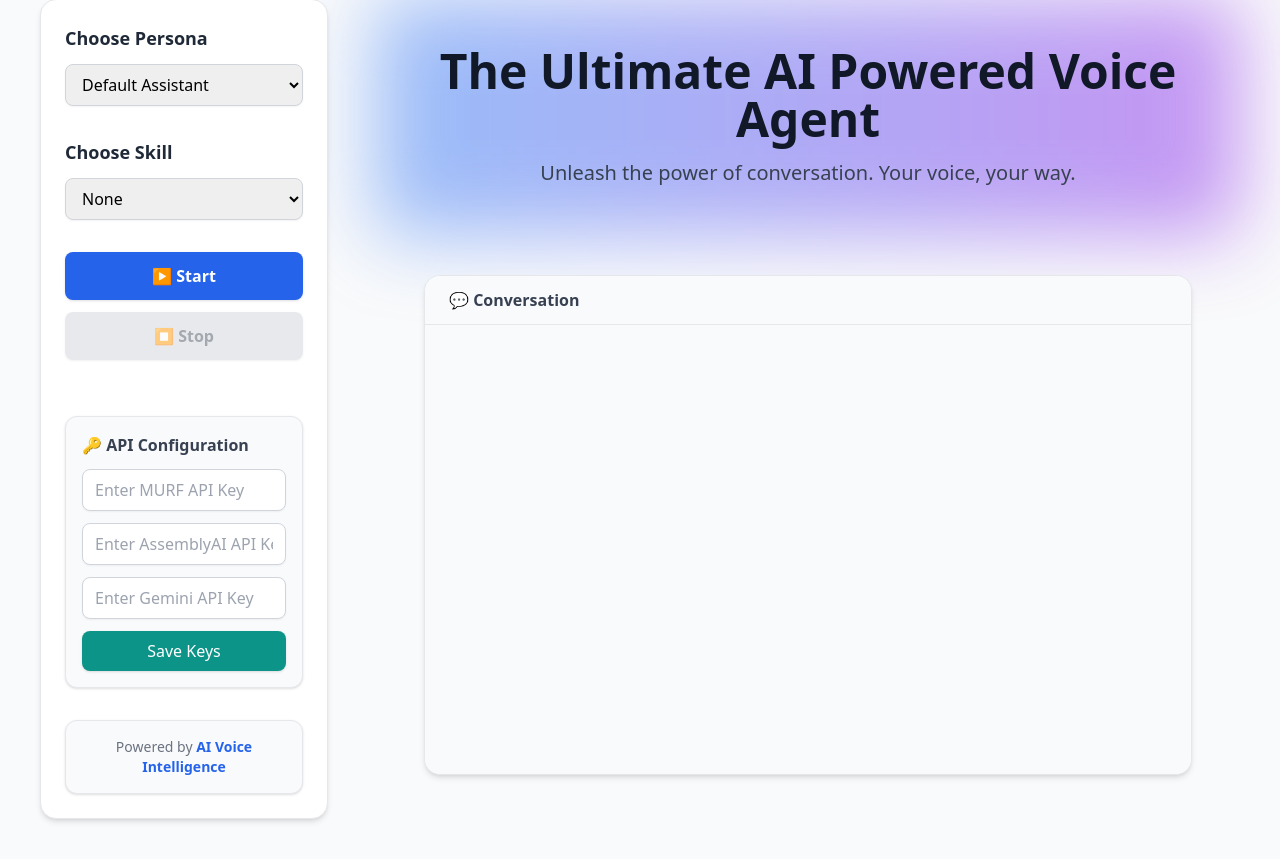
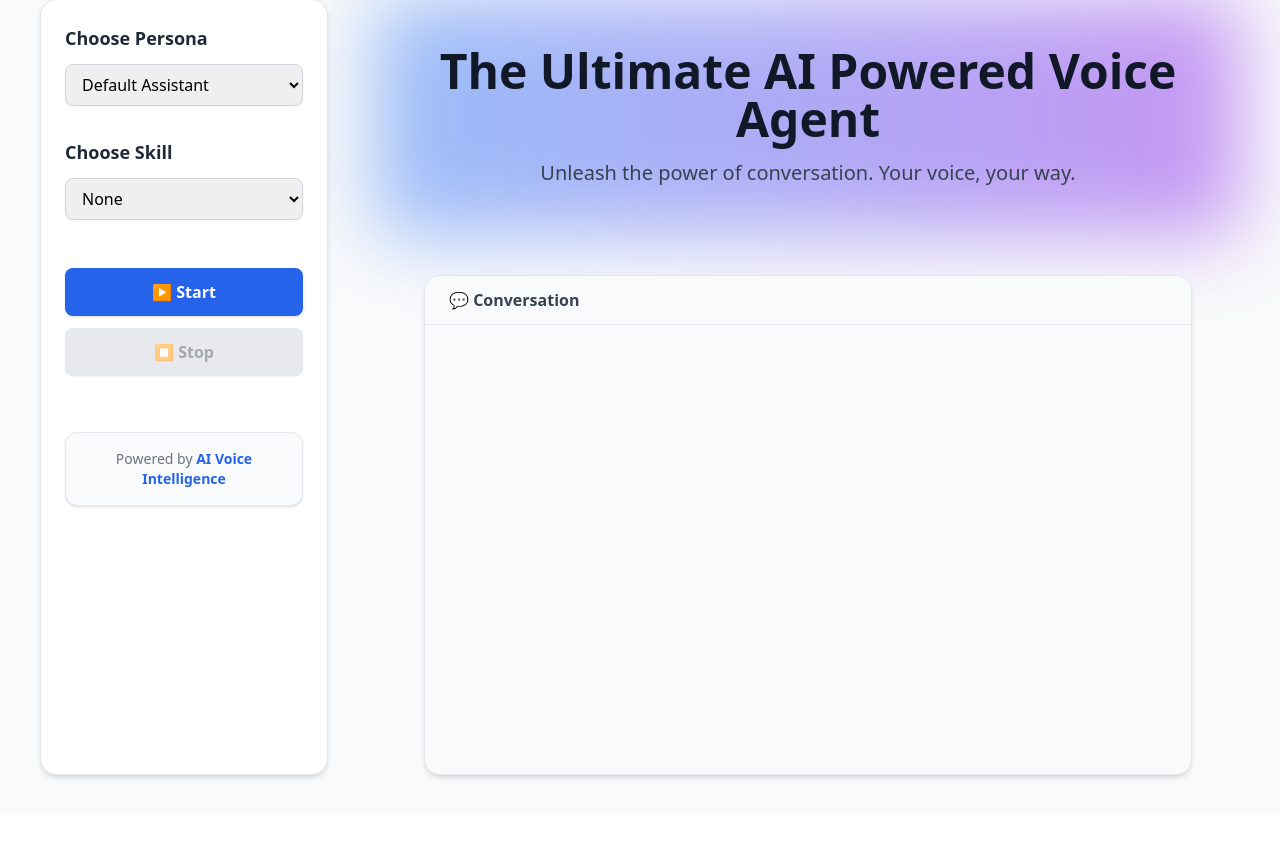
Before and after one commit to gaurav25kapoor/ai-voice-agent, a FastAPI app: page / in a window 1280 px wide. Shown: the part 110-969 px from the top of the page. After the commit the page ends 890 px from the top, so only its background shows below. Run offline with FastAPI, Linux system fonts and the light colour scheme; some libraries are stand-ins or nearby versions.

Commit message:
fix: websocket header issue + other changes

```diff
--- a/main.py
+++ b/main.py
@@ -30,16 +30,20 @@ app.add_middleware(
 app.mount("/static", StaticFiles(directory="static"), name="static")
 templates = Jinja2Templates(directory="templates")
 
+
 @app.get("/", response_class=HTMLResponse)
 async def root(request: Request):
     return templates.TemplateResponse("index.html", {"request": request})
+
 
 @app.get("/health")
 async def health():
     return {"ok": True}
 
+
 HISTORY_FILE = "chat_history.json"
 history_lock = asyncio.Lock()
+
 
 def _load_histories():
     if os.path.exists(HISTORY_FILE):
@@ -50,13 +54,25 @@ def _load_histories():
             logger.warning("Could not load history file (%s). Starting empty. Error: %s", HISTORY_FILE, e)
     return {}
 
+
 session_histories = _load_histories()
 session_personas: Dict[str, str] = {}
 session_skills: Dict[str, str] = {}
-session_keys: Dict[str, Dict[str, str]] = {}
-session_voices: Dict[str, str] = {}  # per-session Murf voice
 session_inflight: Dict[str, bool] = {}
 session_last_text: Dict[str, str] = {}
+
+# Murf voice is fixed
+FIXED_MURF_VOICE = "en-IN-arohi"
+
+PERSONA_PROMPTS = {
+    "default": "You are a helpful AI voice assistant. Speak naturally.",
+    "pirate": "Arr! Ye be a swashbucklin' pirate. Talk with 'aye', 'matey', and pirate slang.",
+    "cowboy": "You're a friendly cowboy from the Wild West. Use phrases like 'Howdy partner!' and cowboy charm.",
+    "robot": "You are a monotone robot. Speak in short, mechanical, precise sentences.",
+    "professor": "You are a wise professor. Explain things clearly, formally, and with patience.",
+    "buddy": "You are a casual supportive buddy. Be warm, cheerful, and encouraging.",
+}
+
 
 async def save_turn(session_id: str, role: str, text: str):
     text = text.strip()
@@ -76,21 +92,6 @@ async def save_turn(session_id: str, role: str, text: str):
         except Exception:
             logger.exception("Failed to write history file")
 
-PERSONA_PROMPTS = {
-    "default": "You are a helpful AI voice assistant. Speak naturally.",
-    "pirate": "Arr! Ye be a swashbucklin' pirate. Talk with 'aye', 'matey', and pirate slang.",
-    "cowboy": "You're a friendly cowboy from the Wild West. Use phrases like 'Howdy partner!' and cowboy charm.",
-    "robot": "You are a monotone robot. Speak in short, mechanical, precise sentences.",
-    "professor": "You are a wise professor. Explain things clearly, formally, and with patience.",
-    "buddy": "You are a casual supportive buddy. Be warm, cheerful, and encouraging.",
-}
-
-def mask_key(v: Optional[str]) -> str:
-    if not v:
-        return "none"
-    if len(v) <= 8:
-        return v[0:2] + "…" + v[-2:]
-    return v[:4] + "…" + v[-4:]
 
 async def safe_send_json(ws: WebSocket, payload: dict):
     try:
@@ -98,10 +99,11 @@ async def safe_send_json(ws: WebSocket, payload: dict):
     except Exception:
         pass
 
+
 # ========= Skills =========
 async def handle_skill(user_text: str, forced_skill: Optional[str] = None) -> Optional[str]:
     skill = forced_skill or ""
-    if skill == "weather" or "weather" in user_text.lower():
+    if (skill == "weather") or ("weather" in user_text.lower()):
         async with aiohttp.ClientSession() as session:
             try:
                 url = "https://api.open-meteo.com/v1/forecast?latitude=28.6&longitude=77.2&current_weather=true"
@@ -114,28 +116,28 @@ async def handle_skill(user_text: str, forced_skill: Optional[str] = None) -> Op
                         return f"The current weather in Delhi is {temp}°C with winds at {wind} km/h."
             except:
                 return "Sorry, I couldn't fetch the weather right now."
-    if skill == "news" or "news" in user_text.lower():
+    if (skill == "news") or ("news" in user_text.lower()):
         headlines = [
             "AI is transforming industries worldwide.",
             "SpaceX successfully launched another batch of satellites.",
             "Scientists discover a new exoplanet in the habitable zone.",
         ]
         return "Here are the latest headlines: " + " ".join(headlines)
-    if skill in ("joke", "jokes") or "joke" in user_text.lower():
+    if (skill in ("joke", "jokes")) or ("joke" in user_text.lower()):
         jokes = [
             "Why did the computer go to the doctor? Because it caught a virus!",
             "Why don’t robots ever get lost? Because they follow their GPS—Giggle Positioning System.",
             "I told my AI to tell me a joke, but it just said 'I'm sorry, I don’t have a sense of humor… yet.'",
         ]
         return random.choice(jokes)
-    if skill == "quote" or "quote" in user_text.lower():
+    if (skill == "quote") or ("quote" in user_text.lower()):
         quotes = [
             "The best way to predict the future is to invent it. — Alan Kay",
             "Do what you can, with what you have, where you are. — Theodore Roosevelt",
             "In the middle of every difficulty lies opportunity. — Albert Einstein",
         ]
         return random.choice(quotes)
-    if skill == "dictionary" or "define" in user_text.lower():
+    if (skill == "dictionary") or ("define" in user_text.lower()):
         words = user_text.split()
         if len(words) > 1:
             term = words[-1]
@@ -152,23 +154,24 @@ async def handle_skill(user_text: str, forced_skill: Optional[str] = None) -> Op
             except:
                 return "Sorry, I couldn't fetch the dictionary meaning right now."
         return "Please tell me which word you'd like me to define."
-
-    if skill == "time" or "time" in user_text.lower() or "date" in user_text.lower():
+    if (skill == "time") or ("time" in user_text.lower()) or ("date" in user_text.lower()):
         from datetime import datetime
         now = datetime.now().strftime("%A, %d %B %Y, %H:%M:%S")
         return f"The current date and time is {now}."
     return None
 
+
 # ========= Murf Streaming =========
 async def stream_text_via_murf_and_forward(text: str, client_ws: WebSocket, session_id: str):
-    murf_key = session_keys.get(session_id, {}).get("murf") or ENV_MURF_API_KEY
-    if not murf_key:
+    if not ENV_MURF_API_KEY:
         await safe_send_json(client_ws, {"event": "tts_skipped", "reason": "no_murf_key"})
         return
-    voice_id = session_voices.get(session_id, "en-US-ken")  # <- fallback
+    voice_id = FIXED_MURF_VOICE
 
-    uri = f"wss://api.murf.ai/v1/speech/stream-input?api-key={murf_key}&sample_rate=44100&channel_type=MONO&format=WAV"
-
+    uri = (
+        f"wss://api.murf.ai/v1/speech/stream-input"
+        f"?api-key={ENV_MURF_API_KEY}&sample_rate=44100&channel_type=MONO&format=WAV"
+    )
     try:
         async with websockets.connect(uri, ping_interval=20, ping_timeout=30) as murf_ws:
             await murf_ws.send(json.dumps({
@@ -210,12 +213,13 @@ async def stream_text_via_murf_and_forward(text: str, client_ws: WebSocket, sess
     finally:
         await safe_send_json(client_ws, {"event": "tts_done"})
 
+
 # ========= Gemini =========
-def generate_gemini_text(prompt: str, gemini_key: str) -> str:
-    if not gemini_key:
+def generate_gemini_text(prompt: str) -> str:
+    if not ENV_GEMINI_API_KEY:
         return ""
     try:
-        genai.configure(api_key=gemini_key)
+        genai.configure(api_key=ENV_GEMINI_API_KEY)
         model = genai.GenerativeModel("gemini-2.5-flash")
         resp = model.generate_content(prompt)
         txt = getattr(resp, "text", None)
@@ -229,12 +233,8 @@ def generate_gemini_text(prompt: str, gemini_key: str) -> str:
         logger.exception("Gemini generation failed: %s", e)
         return ""
 
+
 async def gemini_turn_to_murf(prompt: str, client_ws: WebSocket, session_id: str):
-    gemini_key = session_keys.get(session_id, {}).get("gemini") or ENV_GEMINI_API_KEY
-    if not gemini_key:
-        await safe_send_json(client_ws, {"event": "llm_skipped", "reason": "no_gemini_key"})
-        return
-
     forced_skill = session_skills.get(session_id, "none")
     skill_reply = await handle_skill(prompt, None if forced_skill == "none" else forced_skill)
     if skill_reply:
@@ -247,11 +247,12 @@ async def gemini_turn_to_murf(prompt: str, client_ws: WebSocket, session_id: str
     system_prompt = PERSONA_PROMPTS.get(persona, PERSONA_PROMPTS["default"])
     full_prompt = f"{system_prompt}\nUser said: {prompt}\nRespond in character."
 
-    text_to_speak = generate_gemini_text(full_prompt, gemini_key)
+    text_to_speak = generate_gemini_text(full_prompt)
     if text_to_speak:
         await save_turn(session_id, "assistant", text_to_speak)
         await safe_send_json(client_ws, {"event": "turn_end", "role": "assistant", "text": text_to_speak})
         await stream_text_via_murf_and_forward(text_to_speak, client_ws, session_id)
+
 
 # ========= WebSocket Endpoint =========
 @app.websocket("/ws")
@@ -261,20 +262,13 @@ async def ws_endpoint(ws: WebSocket):
     session_id = qp.get("session_id") or str(id(ws))
     persona = qp.get("persona") or "default"
     skill = qp.get("skill") or "none"
-    voice = qp.get("voice") or "en-IN-arohi"
 
-    murf_key = qp.get("murfKey") or qp.get("murf") or ENV_MURF_API_KEY
-    assembly_key = qp.get("assemblyKey") or qp.get("assembly") or ENV_ASSEMBLYAI_KEY
-    gemini_key = qp.get("geminiKey") or qp.get("gemini") or ENV_GEMINI_API_KEY
-
-    session_keys[session_id] = {"murf": murf_key, "assembly": assembly_key, "gemini": gemini_key}
     session_personas[session_id] = persona
     session_skills[session_id] = skill
-    session_voices[session_id] = voice
     session_inflight[session_id] = False
     session_last_text[session_id] = ""
 
-    if not session_keys[session_id]["assembly"]:
+    if not ENV_ASSEMBLYAI_KEY:
         await safe_send_json(ws, {"event": "error", "error": "AssemblyAI key not provided."})
         await ws.close()
         return
@@ -309,10 +303,19 @@ async def ws_endpoint(ws: WebSocket):
     }
     query = "&".join(f"{k}={v}" for k, v in params.items())
     url = f"wss://streaming.assemblyai.com/v3/ws?{query}"
-    headers = [("Authorization", session_keys[session_id]["assembly"])]
+
+    # ✅ websockets 15.x requires list[tuple] for headers
+    headers = [("Authorization", ENV_ASSEMBLYAI_KEY)]
 
     try:
-        async with websockets.connect(url, extra_headers=headers, ping_interval=15, ping_timeout=30, max_size=8*1024*1024) as aai_ws:
+         async with websockets.connect(
+            url,
+            additional_headers=headers,
+            ping_interval=15,
+            ping_timeout=30,
+            max_size=8 * 1024 * 1024
+        ) as aai_ws:
+
             async def upstream():
                 while True:
                     try:
@@ -361,11 +364,6 @@ async def ws_endpoint(ws: WebSocket):
                             await turn_queue.put(transcript_str)
                     elif t in ("Termination", "TerminateSession"):
                         break
-                    elif t == "update_voice":
-                        new_voice = evt.get("voice")
-                        if new_voice:
-                            session_voices[session_id] = new_voice
-                            await safe_send_json(ws, {"event": "voice_updated", "voice": new_voice})
 
             await asyncio.gather(upstream(), downstream())
     finally:
@@ -375,7 +373,7 @@ async def ws_endpoint(ws: WebSocket):
             await worker_task
         except:
             pass
-        for d in [session_keys, session_personas, session_skills, session_voices, session_inflight, session_last_text]:
+        for d in [session_personas, session_skills, session_inflight, session_last_text]:
             d.pop(session_id, None)
         try:
             await ws.close()
--- a/static/script.js
+++ b/static/script.js
@@ -20,30 +20,9 @@ document.addEventListener("DOMContentLoaded", () => {
   const audioEl = document.getElementById("audioPlayer");
   const personaSelect = document.getElementById("personaSelect");
   const skillSelect = document.getElementById("skillSelect");
-  const saveKeysBtn = document.getElementById("saveKeysBtn");
-
-  const murfKeyEl = document.getElementById("murfKey");
-  const assemblyKeyEl = document.getElementById("assemblyKey");
-  const geminiKeyEl = document.getElementById("geminiKey");
 
   // --- Reset session on refresh ---
-  localStorage.removeItem("soundbox_session");
   const sessionId = `session_${Date.now()}`;
-
-  // --- Load keys if saved ---
-  function loadKeys() {
-    murfKeyEl.value = localStorage.getItem("murfKey") || "";
-    assemblyKeyEl.value = localStorage.getItem("assemblyKey") || "";
-    geminiKeyEl.value = localStorage.getItem("geminiKey") || "";
-  }
-  loadKeys();
-
-  saveKeysBtn.addEventListener("click", () => {
-    localStorage.setItem("murfKey", murfKeyEl.value.trim());
-    localStorage.setItem("assemblyKey", assemblyKeyEl.value.trim());
-    localStorage.setItem("geminiKey", geminiKeyEl.value.trim());
-    alert("✅ API keys saved locally!");
-  });
 
   // --- Utils ---
   function downsampleBuffer(buffer, inRate, outRate) {
@@ -149,13 +128,9 @@ document.addEventListener("DOMContentLoaded", () => {
     const persona = personaSelect.value;
     const skill = skillSelect.value;
 
-    const murfKey = localStorage.getItem("murfKey") || "";
-    const assemblyKey = localStorage.getItem("assemblyKey") || "";
-    const geminiKey = localStorage.getItem("geminiKey") || "";
-
     const wsProto = window.location.protocol === "https:" ? "wss" : "ws";
     ws = new WebSocket(
-      `${wsProto}://${window.location.host}/ws?session_id=${encodeURIComponent(sessionId)}&persona=${encodeURIComponent(persona)}&skill=${encodeURIComponent(skill)}&murfKey=${encodeURIComponent(murfKey)}&assemblyKey=${encodeURIComponent(assemblyKey)}&geminiKey=${encodeURIComponent(geminiKey)}`
+      `${wsProto}://${window.location.host}/ws?session_id=${encodeURIComponent(sessionId)}&persona=${encodeURIComponent(persona)}&skill=${encodeURIComponent(skill)}`
     );
     ws.binaryType = "arraybuffer";
 
--- a/templates/index.html
+++ b/templates/index.html
@@ -28,7 +28,9 @@
       >
         <!-- Personas -->
         <div>
-          <h2 class="text-lg font-semibold text-gray-800 mb-3">Choose Persona</h2>
+          <h2 class="text-lg font-semibold text-gray-800 mb-3">
+            Choose Persona
+          </h2>
           <select
             id="personaSelect"
             class="w-full px-3 py-2 rounded-lg border border-gray-300 shadow-sm focus:ring-2 focus:ring-blue-500 focus:border-blue-500"
@@ -55,13 +57,14 @@
             <option value="joke">😂 Tell Jokes</option>
             <option value="quote">📜 Inspirational Quotes</option>
             <option value="dictionary">📖 Dictionary</option>
-
+            <option value="math">➗ Math Solver</option>
             <option value="time">⏰ Time & Date</option>
           </select>
         </div>
 
         <!-- Controls -->
-        <div class="flex flex-col gap-3">
+        <!-- Controls -->
+        <div class="flex flex-col gap-3 mt-4">
           <button
             id="startBtn"
             class="w-full px-6 py-3 rounded-lg bg-blue-600 text-white font-semibold shadow hover:bg-blue-700 transition"
@@ -77,39 +80,8 @@
           </button>
         </div>
 
-        <!-- API Config Section -->
-        <div class="mt-6 bg-gray-50 border border-gray-200 rounded-xl shadow p-4">
-          <h2 class="text-base font-semibold text-gray-700 mb-3">🔑 API Configuration</h2>
-          <div class="flex flex-col gap-3">
-            <input
-              type="password"
-              id="murfKey"
-              placeholder="Enter MURF API Key"
-              class="w-full px-3 py-2 rounded-lg border border-gray-300 shadow-sm focus:ring-2 focus:ring-blue-500 focus:border-blue-500"
-            />
-            <input
-              type="password"
-              id="assemblyKey"
-              placeholder="Enter AssemblyAI API Key"
-              class="w-full px-3 py-2 rounded-lg border border-gray-300 shadow-sm focus:ring-2 focus:ring-blue-500 focus:border-blue-500"
-            />
-            <input
-              type="password"
-              id="geminiKey"
-              placeholder="Enter Gemini API Key"
-              class="w-full px-3 py-2 rounded-lg border border-gray-300 shadow-sm focus:ring-2 focus:ring-blue-500 focus:border-blue-500"
-            />
-            <button
-              id="saveKeysBtn"
-              class="w-full px-4 py-2 rounded-lg bg-teal-600 text-white font-medium shadow hover:bg-teal-700 transition"
-            >
-              Save Keys
-            </button>
-          </div>
-        </div>
-
         <div
-          class="bg-gray-50 border border-gray-200 rounded-xl shadow p-4 text-center"
+          class="bg-gray-50 border border-gray-200 rounded-xl shadow p-4 text-center mt-6"
         >
           <p class="text-sm text-gray-500">
             Powered by
```
Also changed, not shown: chat_history.json (+38 -0 lines).
